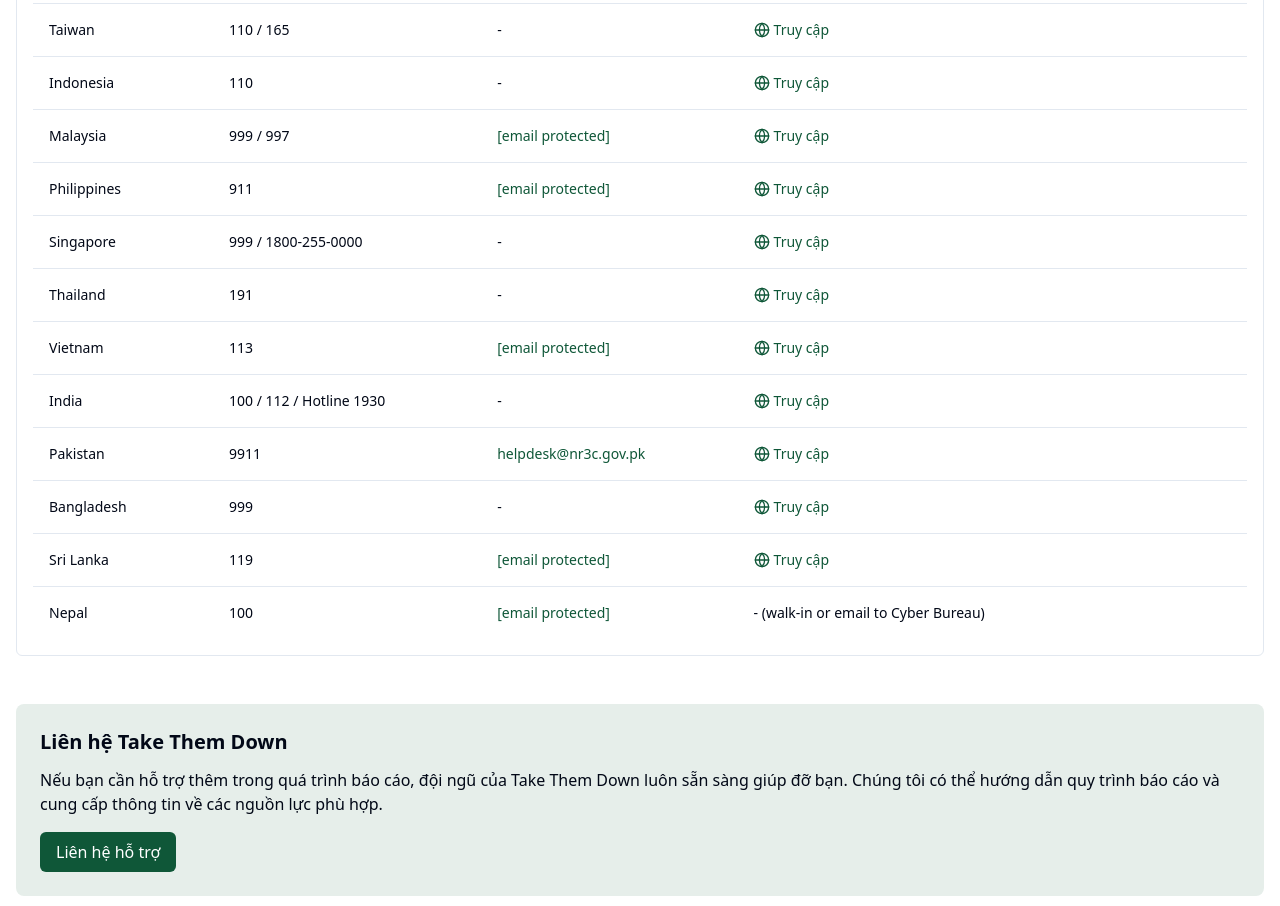
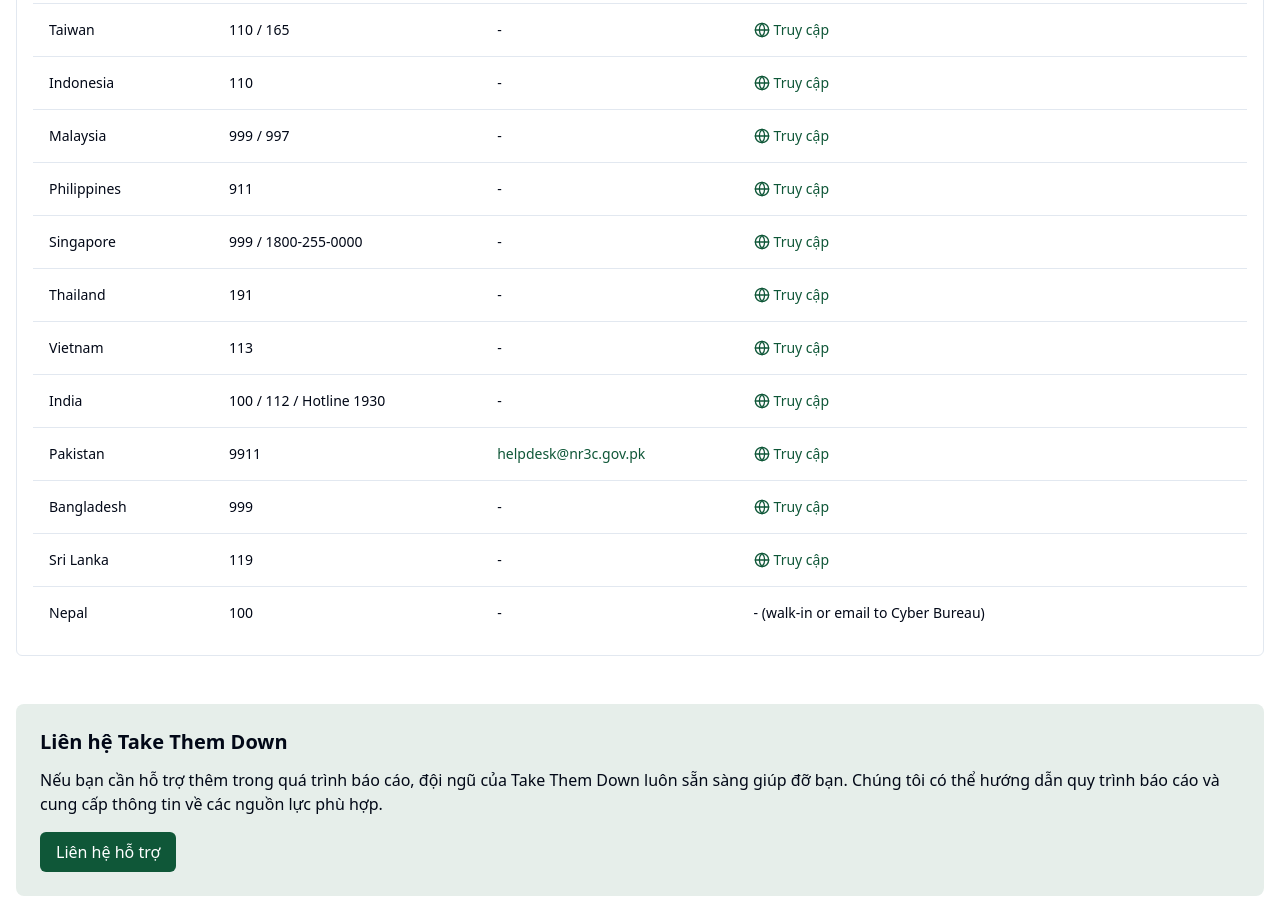
Before and after one commit to willbui69/takethemdown_V2, a React (Vite) app: page /reporting in a window 1280 px wide. Shown: the part 1660-2566 px from the top of the page. Built offline with nearby package versions, Linux system fonts and the light colour scheme.

Commit message:
Remove email contacts
Removes any email contact with the value "[email protected]".

```diff
--- a/src/components/sections/ReportingResourcesSection.tsx
+++ b/src/components/sections/ReportingResourcesSection.tsx
@@ -1,4 +1,3 @@
-
 import { Shield, Building, Flag, Mail, Phone, Globe } from "lucide-react";
 import {
   Accordion,
@@ -90,7 +89,6 @@ const ReportingResourcesSection = () => {
         {
           name: "Take Them Down",
           url: "https://takethemdown.vn",
-          email: "takethemdown.help@gmail.com",
           description: "Dự án phi lợi nhuận hỗ trợ nạn nhân bị lừa đảo trực tuyến tại Việt Nam."
         }
       ]
@@ -105,16 +103,16 @@ const ReportingResourcesSection = () => {
     { country: "South Korea", phone: "112 / 118", email: "-", reportLink: "https://www.police.go.kr/eng/index.do?menuCd=020202" },
     { country: "Taiwan", phone: "110 / 165", email: "-", reportLink: "https://www.iwin.org.tw/" },
     { country: "Indonesia", phone: "110", email: "-", reportLink: "https://patrolisiber.id/" },
-    { country: "Malaysia", phone: "999 / 997", email: "[email protected]", reportLink: "https://www.cybersecurity.my/" },
-    { country: "Philippines", phone: "911", email: "[email protected]", reportLink: "https://www.anticybercrime.org/" },
+    { country: "Malaysia", phone: "999 / 997", email: "-", reportLink: "https://www.cybersecurity.my/" },
+    { country: "Philippines", phone: "911", email: "-", reportLink: "https://www.anticybercrime.org/" },
     { country: "Singapore", phone: "999 / 1800-255-0000", email: "-", reportLink: "https://eservices.police.gov.sg/content/policehub/home.html" },
     { country: "Thailand", phone: "191", email: "-", reportLink: "http://www.technologycrime.go.th/" },
-    { country: "Vietnam", phone: "113", email: "[email protected]", reportLink: "https://toxico.mps.gov.vn/" },
+    { country: "Vietnam", phone: "113", email: "-", reportLink: "https://toxico.mps.gov.vn/" },
     { country: "India", phone: "100 / 112 / Hotline 1930", email: "-", reportLink: "https://cybercrime.gov.in/" },
     { country: "Pakistan", phone: "9911", email: "helpdesk@nr3c.gov.pk", reportLink: "https://www.fia.gov.pk/en/cyber-crime" },
     { country: "Bangladesh", phone: "999", email: "-", reportLink: "https://dmp.police.gov.bd/" },
-    { country: "Sri Lanka", phone: "119", email: "[email protected]", reportLink: "https://cert.gov.lk/" },
-    { country: "Nepal", phone: "100", email: "[email protected]", reportLink: "- (walk-in or email to Cyber Bureau)" }
+    { country: "Sri Lanka", phone: "119", email: "-", reportLink: "https://cert.gov.lk/" },
+    { country: "Nepal", phone: "100", email: "-", reportLink: "- (walk-in or email to Cyber Bureau)" }
   ];
 
   const englishSpeakingContacts: CountryContact[] = [
```
